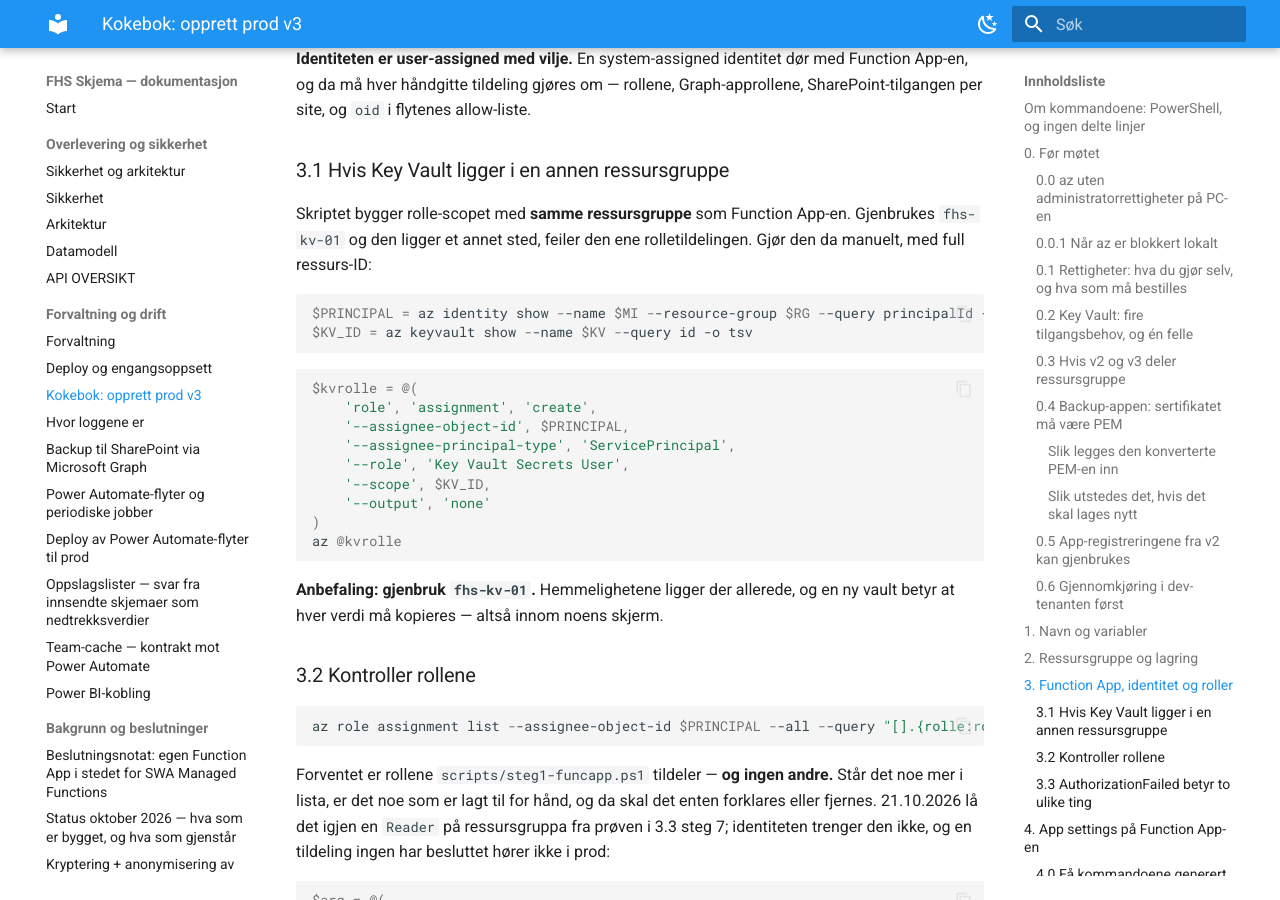
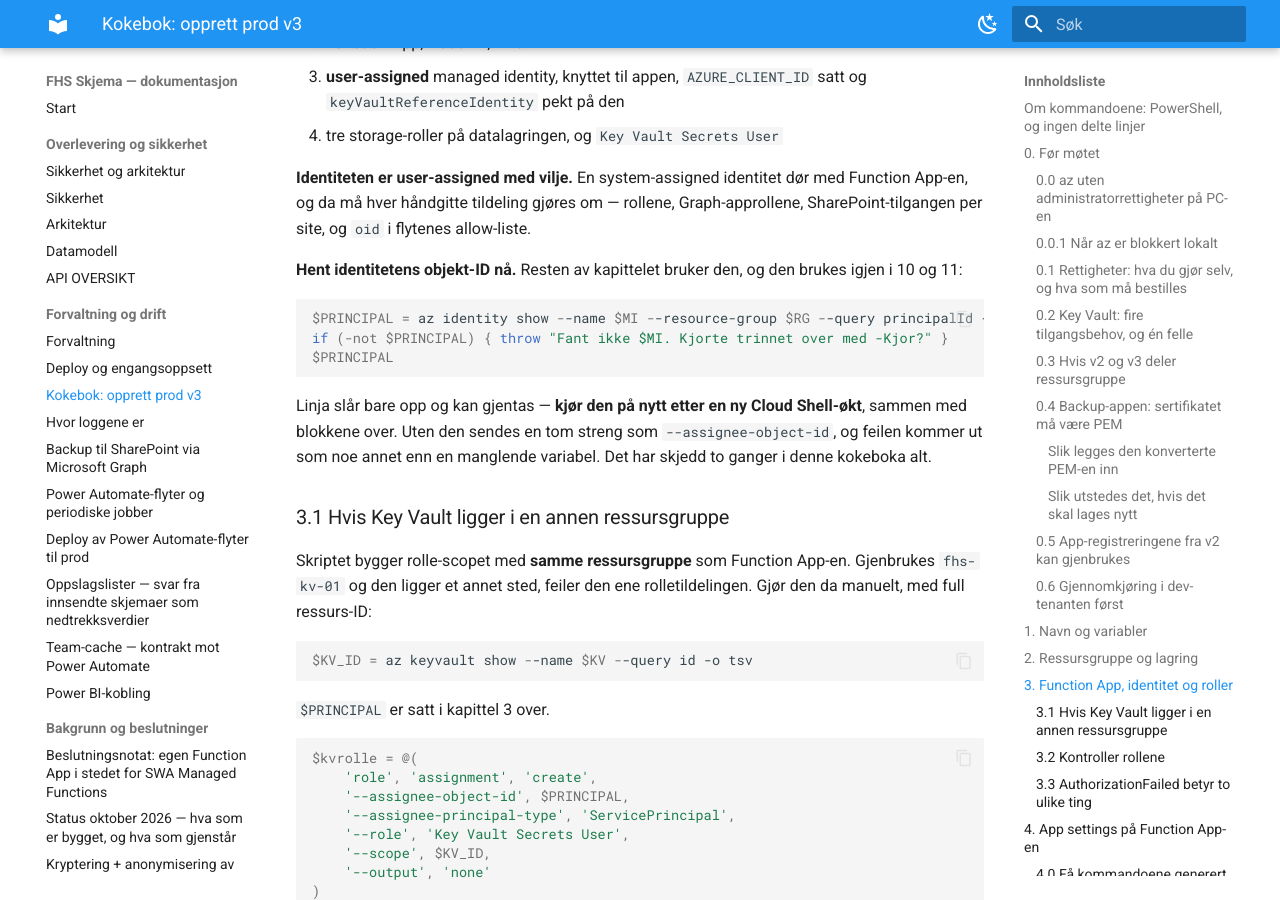
Before and after one commit to jachrist/skjema-swa, an MkDocs documentation site: the page built from docs/KOKEBOK-PROD-V3.md, in a window 1280 px wide and 900 px high, scrolled down 19997 px. Built offline with MkDocs 1.6.1 and Material for MkDocs 9.7.7, drawn with Linux system fonts in a browser that asks for light colours; some of the changed text lies outside the part shown.

Commit message:
Kapittel 4 valgte bare det ene paret, og krav.txt ble liggende
Fire ting, alle fra samme kjøring.

1) Da lagringsparet kom inn i ENTEN_ELLER i går, ble kokeboka stående med
bare `--velg GRAPH_CLIENT_CERT_PEM`. Prod v3 ville dermed fått
STORAGE_CONNECTION_STRING satt og gått på delt nøkkel i stedet for
identitet — stille, siden strengen vinner og til og med leser kontonavnet
ut av seg selv.

Testen min godtok det: den krevde at ET `--velg` fantes, ikke ett per
gruppe. Den krever nå ett valg per gruppe, samme medlem i alle kall, og at
hvert navn er et gyldig gruppemedlem.

2) `krav.txt` og `satt.txt` skrives inne i den klonede repoet, og lå ikke i
.gitignore. 4.2 ber nå om Remove-Item, og begge er ignorert. Regelen er
generell: hver fil kokeboka skriver med `Set-Content <navn>` må være
gitignorert, og testen leser begge listene.

3) `$PRINCIPAL` ble satt i 3.1 — et VILKÅRSAVSNITT. Hoppet man over det,
var variabelen tom i 3.2, 3.3, 10 og 11, og `--assignee-object-id ''` gir
en feil om noe annet. Den settes nå i kapittel 3, før første bruk, med en
vakt. Tredje gang i samme kokebok: $p splattet tomt, $creds ga en
gh-feil, og denne.

Testen er derfor generell: hver $VAR som brukes i en kommando fra kapittel
1 og utover, skal settes tidligere i dokumentet enn den brukes.

4) Den regelen fant tre treff i kapittel 0, som leses før kapittel 1 setter
variablene. Løsningen er ikke plassholdere strødd utover, men én setning
øverst: variabelblokka oppretter ingenting og kan kjøres først. Unntaket
for kapittel 0 i testen er bundet til at den setningen står der — ellers er
unntaket bare en tilpasning til testen.

Åtte mutasjoner prøvd, alle røde. To traff ikke først: den ene fjernet
prosaen mens kodeblokka sto igjen, den andre var ikke dekket i det hele
tatt (oppryddingen), og ga regelen om gitignore.

138 av 138 testfiler OK. Ingen appkode — ingen deploy kreves.

Co-Authored-By: Claude Opus 5 <noreply@anthropic.com>
Claude-Session: https://claude.ai/code/session_016ebSuKji2st85HZS2wAHNH

````diff
--- a/docs/KOKEBOK-PROD-V3.md
+++ b/docs/KOKEBOK-PROD-V3.md
@@ -57,6 +57,12 @@ Formen tåler klipp-og-lim, og den tåler at noen setter inn en linje til.
 ---
 
 ## 0. Før møtet
+
+> **Flere kommandoer i dette kapittelet bruker variablene fra kapittel 1.**
+> Den blokka setter bare navn og slår opp abonnements-ID-en — den oppretter
+> ingenting, og kan kjøres før noe av dette finnes. Kjør den først hvis du
+> vil lime kommandoene her rett inn. Uten den sendes en tom streng videre, og
+> feilen kommer ut som noe annet enn en manglende variabel.
 
 | Avklart? | Hva | Hvorfor det må være avklart først |
 |---|---|---|
@@ -850,6 +856,20 @@ med Function App-en, og da må hver håndgitte tildeling gjøres om — rollene,
 Graph-approllene, SharePoint-tilgangen per site, og `oid` i flytenes
 allow-liste.
 
+**Hent identitetens objekt-ID nå.** Resten av kapittelet bruker den, og den
+brukes igjen i 10 og 11:
+
+```powershell
+$PRINCIPAL = az identity show --name $MI --resource-group $RG --query principalId -o tsv
+if (-not $PRINCIPAL) { throw "Fant ikke $MI. Kjorte trinnet over med -Kjor?" }
+$PRINCIPAL
+```
+
+Linja slår bare opp og kan gjentas — **kjør den på nytt etter en ny Cloud
+Shell-økt**, sammen med blokkene over. Uten den sendes en tom streng som
+`--assignee-object-id`, og feilen kommer ut som noe annet enn en manglende
+variabel. Det har skjedd to ganger i denne kokeboka alt.
+
 ### 3.1 Hvis Key Vault ligger i en annen ressursgruppe
 
 Skriptet bygger rolle-scopet med **samme ressursgruppe** som Function App-en.
@@ -857,9 +877,10 @@ Gjenbrukes `fhs-kv-01` og den ligger et annet sted, feiler den ene
 rolletildelingen. Gjør den da manuelt, med full ressurs-ID:
 
 ```powershell
-$PRINCIPAL = az identity show --name $MI --resource-group $RG --query principalId -o tsv
 $KV_ID = az keyvault show --name $KV --query id -o tsv
 ```
+
+`$PRINCIPAL` er satt i kapittel 3 over.
 
 ```powershell
 $kvrolle = @(
@@ -1124,10 +1145,17 @@ ikke, og det er derfor v2 har klartekst.
 seg når appen prøver å løse dem. Generer dem i stedet:
 
 ```powershell
-node scripts/vis-appsettings.js prod --kommandoer --vault $KV --velg GRAPH_CLIENT_CERT_PEM
-```
-
-`--velg` er der fordi Graph-legitimasjonen finnes i to varianter, og
+node scripts/vis-appsettings.js prod --kommandoer --vault $KV --velg GRAPH_CLIENT_CERT_PEM --velg STORAGE_ACCOUNT_NAME
+```
+
+**To `--velg`, fordi to par utelukker hverandre.** Det andre er lagringen:
+`STORAGE_CONNECTION_STRING` mot `STORAGE_ACCOUNT_NAME`. Settes strengen,
+vinner den i `lagringsvalg.js` — og den leser til og med KONTONAVNET ut av
+strengen, så `STORAGE_ACCOUNT_NAME` kan peke på en annen konto uten at noe
+sier fra. v3 skal gå på identitet (kapittel 9, punkt 3), så strengen skal
+stå tom.
+
+Det første `--velg` er der fordi Graph-legitimasjonen finnes i to varianter, og
 inventaret bærer begge: **`GRAPH_CLIENT_SECRET`** (pilot og prod v2) og
 **`GRAPH_CLIENT_CERT_PEM`** (v3, etter 0.4). Uten flagget genereres
 hemmeligheten — og settes den, vinner den i `tokenKropp()`, så sertifikatet
@@ -1248,6 +1276,18 @@ positiv er en liste folk slutter å lese.
 
 > Dette krever repoet og `node`. Har du en efemer Cloud Shell, må `scripts/`
 > og `config/` være på plass — klon, eller last opp de to filene.
+
+**Rydd opp etterpå.** De to filene er et øyeblikksbilde av en liste som har
+en kilde — inventaret — og en kopi som blir liggende, blir lest som fasit en
+dag den ikke er det:
+
+```powershell
+Remove-Item krav.txt, satt.txt
+```
+
+De er også gitignorert, så en glemt fil ikke kan havne i en commit. `satt.txt`
+har bare NAVN, ingen verdier, men en liste over hva som er satt i prod hører
+likevel ikke i et repo.
 
 Navnene er greie å se. Den fulle lista med VERDIER hører ikke hjemme i en
 terminal — derfor `--query "[].name"`, og derfor `--output none` når du
````
Also changed, not shown: other parts of docs/KOKEBOK-PROD-V3.md (+1 -1 lines), 3 other files.
